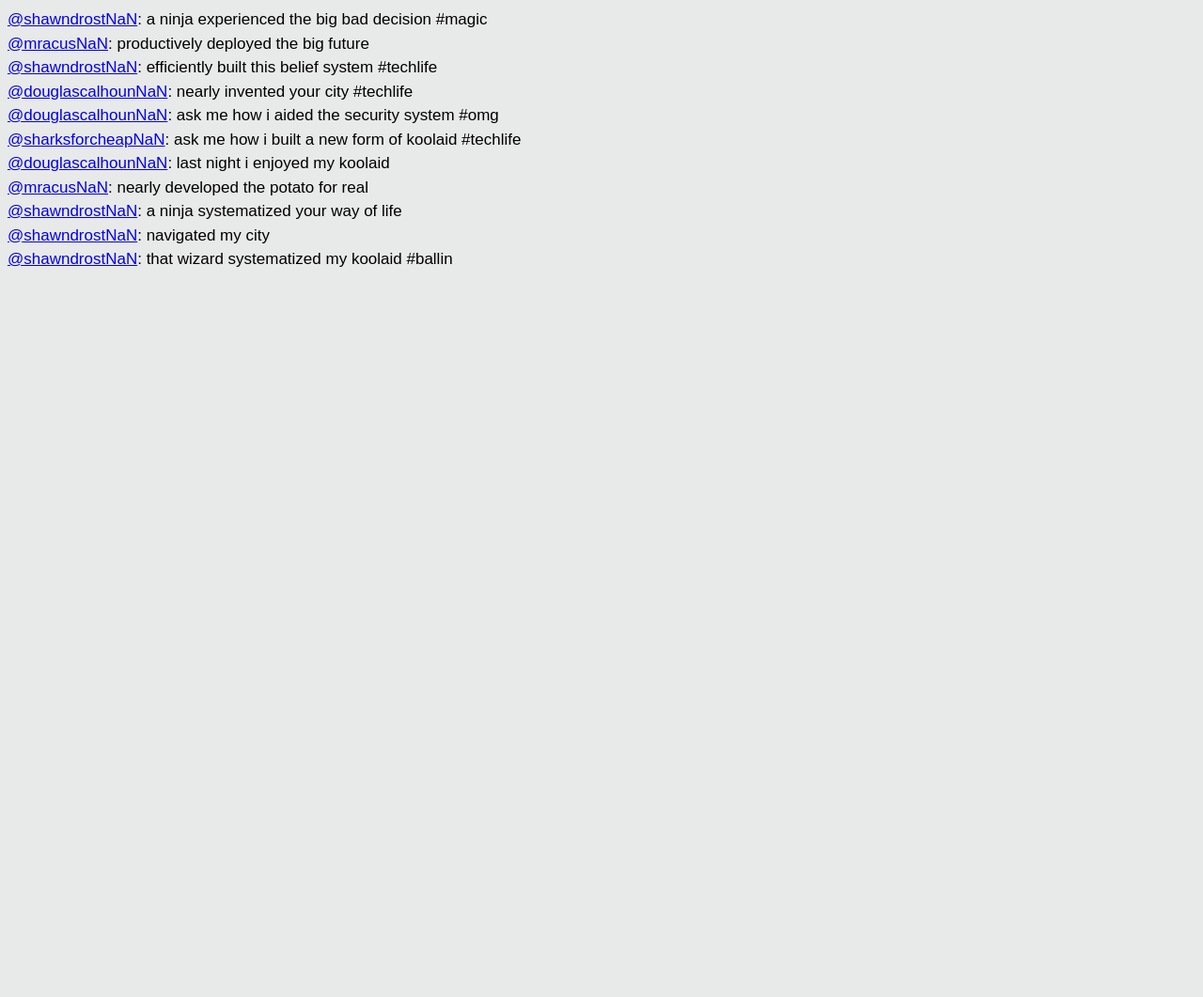
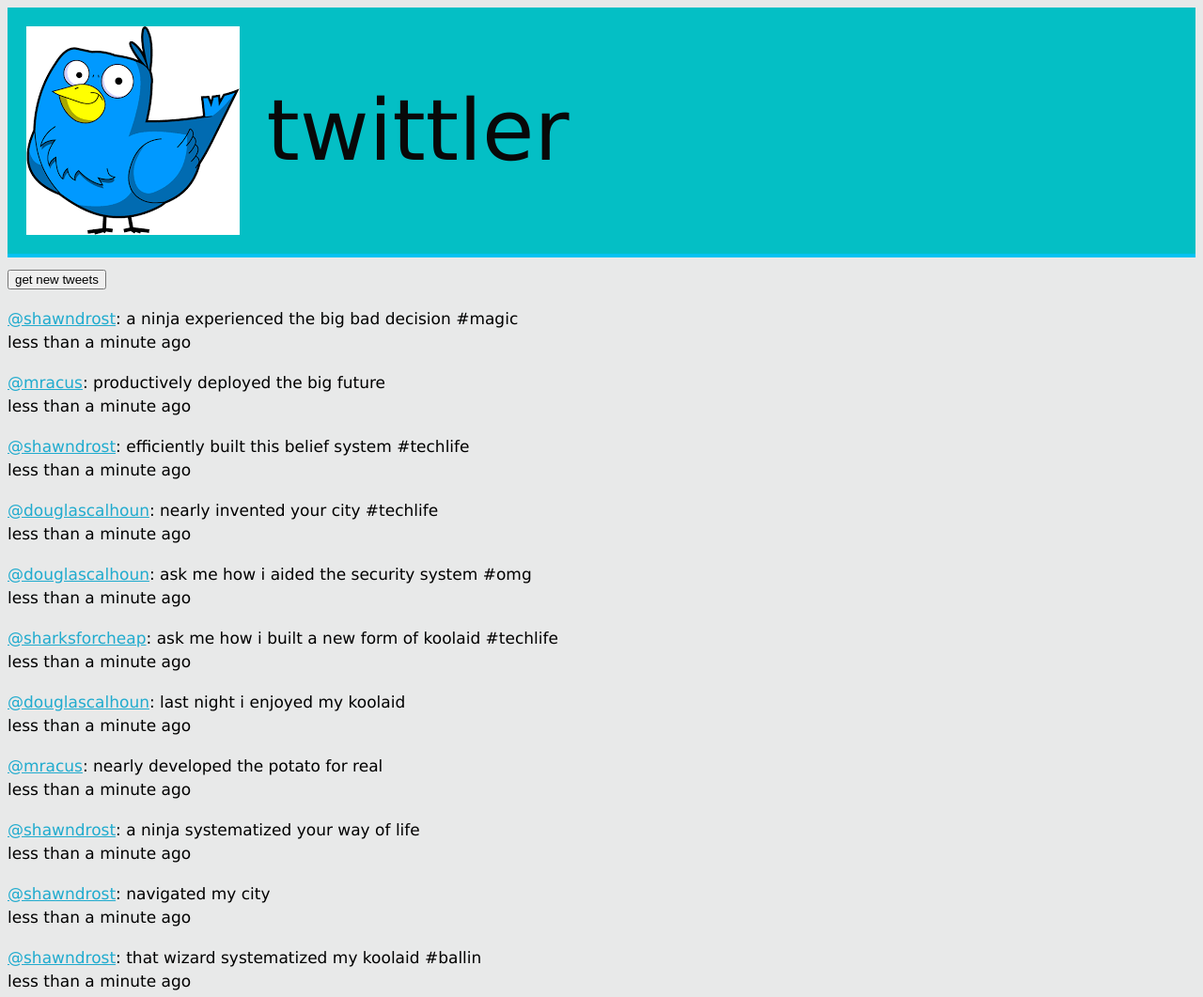
Before and after one commit to steven081591/twittlet, a plain HTML site: page index.html in a window 1280 px wide. Shown: the whole page at 94% size. Before the commit the page ends 800 px from the top, so only its background shows below. Drawn offline with Linux system fonts and the light colour scheme.

Commit message:
Updated header and added timestamps

```diff
--- a/index.html
+++ b/index.html
@@ -1,28 +1,56 @@
 <!DOCTYPE html>
 <html>
+
 <head>
   <script src="jquery.js"></script>
   <script src='jqueryTimeAgo.js'></script>
   <script src="data_generator.js"></script>
   <link href="stylesheet.css" rel="stylesheet" type="text/css">
   <title>Twittler</title>
+
 </head>
 
 <body>
   <script>
-      $(document).ready(function(){
+    $(document).ready(function () {
       var $body = $('body');
       $body.html('');
+
+      // adds image of bird to page and header
+      $($body).append('<header> <img id="theImg" src="birdPic.png" style="vertical-align: middle"  alt="blue cartoon bird"/> <span style="vertical-align: middle">twittler</span></header>')
+
+      // adds get new tweet button. Creates new tweet on press
+      $($body).append('<button>get new tweets</button>').on('click', 'button', function () {;
+        $('#hyperlink').after('<div class="timeStamp" ></div>');
+        $('#hyperlink').after(': ' + randomMessage());
+        $('#hyperlink').before('<p><a href="shawndrost.html" id="hyperlink" target="_self"></p>' + '@' + randomElement(window.users));
+      });
+
+
+
       var index = streams.home.length - 1;
+      //  adds tweets user, time created, and message to the page.
+      while (index >= 0) {
+        var tweet = streams.home[index];
+        var $tweet = $('<div class="timeStamp" ></div>');
+        // $tweet;
 
-        while(index >= 0){
-          var tweet = streams.home[index];
-          var $tweet = $('<div></div>');
-          $tweet;
-          $($body).append('<a href = #>' + '@' + tweet.user + + '<a/a>' );
-          $($body).append(': ' + tweet.message);
+        $($body).append('<p><div><a href="shawndrost.html"  id="hyperlink" target="_self"></div></p>' + '@' + tweet.user);
+        $($body).append(': ' + tweet.message)
+
+
+
         $tweet.appendTo($body);
         index -= 1;
+      }
+
+
+      // this function updates the timestamp
+      updateTimeStamp();
+      setInterval(updateTimeStamp, 6000);
+      function updateTimeStamp() {
+        var timeago = jQuery.timeago(tweet.created_at);
+        $('.timeStamp').text(timeago);
       }
 
 
@@ -30,4 +58,5 @@
     });
   </script>
 </body>
+
 </html>
--- a/stylesheet.css
+++ b/stylesheet.css
@@ -1,6 +1,9 @@
 body{
     font-size: 17px;
-    font-family: arial;
+    font-family: 'Lucida Sans', 'Lucida Sans Regular', 'Lucida Grande', 'Lucida Sans Unicode', Geneva, Verdana, sans-serif;
+    /* position: left; */
+    /* float: left; */
+    /* text-align: center; */
     background: rgb(232, 233, 233);
     line-height: 1.5em;
   }
@@ -8,15 +11,12 @@ header{
     background: rgb(4, 191, 197);
     color: rgb(8, 8, 8);
     padding: 20px;
-    text-align: center;
+    /* text-align: left; */
+    font-size: 90px;
     border-bottom: 4px rgb(5, 194, 241) solid;
     margin-bottom: 10px
   }
-#container{
-    width: 90%;
-    margin: auto;
-    padding: 10px;
+  #hyperlink {
+    color:rgb(32, 171, 206);
+    padding-block-start: 60px
   }
-#inputrow{
-    text-align: left;
-}
```
Also changed, not shown: shawndrost.html (added, +60 -0 lines), birdPic.png (added). Lines whose indentation alone changed are shown as unchanged.
